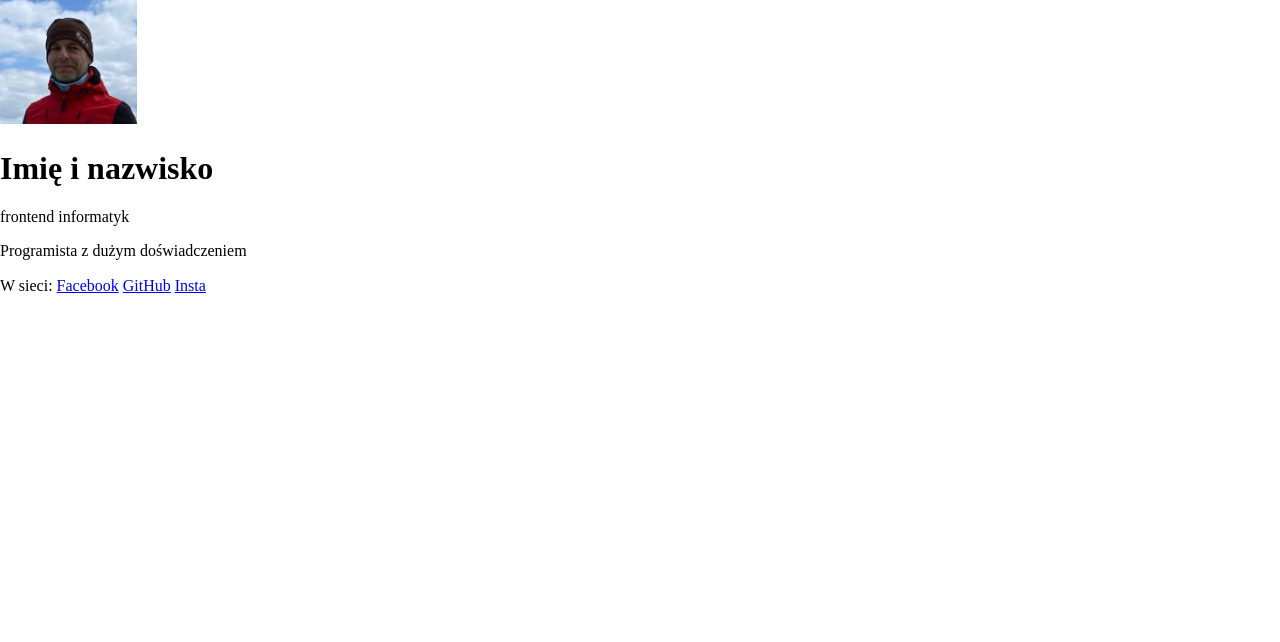
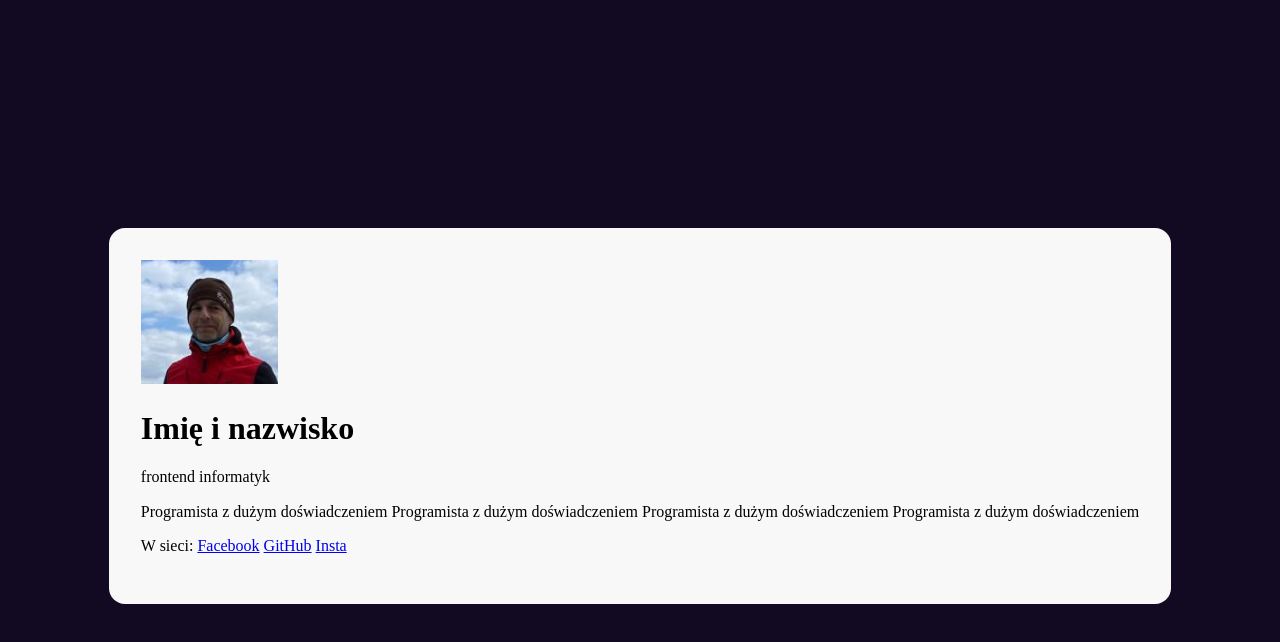
Before and after one commit to fazerus/wizytowka, a plain HTML site: page index.html in a window 1280 px wide. Drawn offline with Linux system fonts and the light colour scheme.

Commit message:
basic styles

```diff
--- a/index.html
+++ b/index.html
@@ -8,14 +8,15 @@
     <link rel="stylesheet" href="normalize.css">
 </head>
 <body>
-   <main>
+   <main class="card">
     <article>
         <img src="avatar.png" alt="użytkownik">
         <header>
             <h1>Imię i nazwisko</h1>
             <p>frontend informatyk</p>
         </header>
-        <p>Programista z dużym doświadczeniem</p>
+        <p>Programista z dużym doświadczeniem Programista z dużym doświadczeniem Programista z dużym doświadczeniem
+            Programista z dużym doświadczeniem </p>
         <p>W sieci: <a href="#">Facebook</a> <a href="#"> GitHub</a> <a href="#"> Insta</a></p>
     </article>
    </main>
--- a/style.css
+++ b/style.css
@@ -0,0 +1,14 @@
+body {
+    background: #120922;
+    min-height: 100vh;
+    display: flex;
+    justify-content: center;
+    align-items: center;
+    padding: 16px;
+}
+
+.card {
+    background: #F8F8F8;
+    border-radius: 16px;
+    padding: 32px;
+}
```
